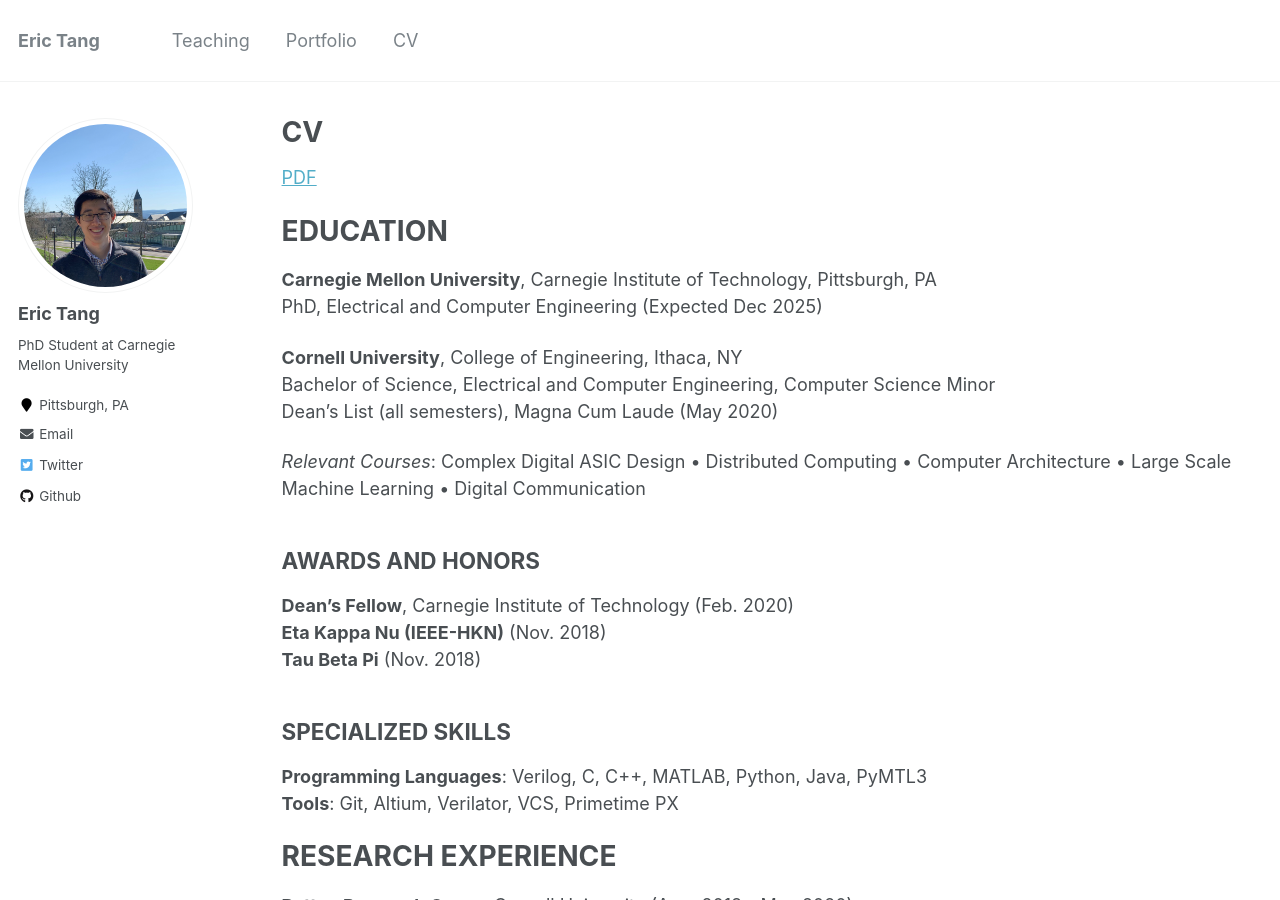
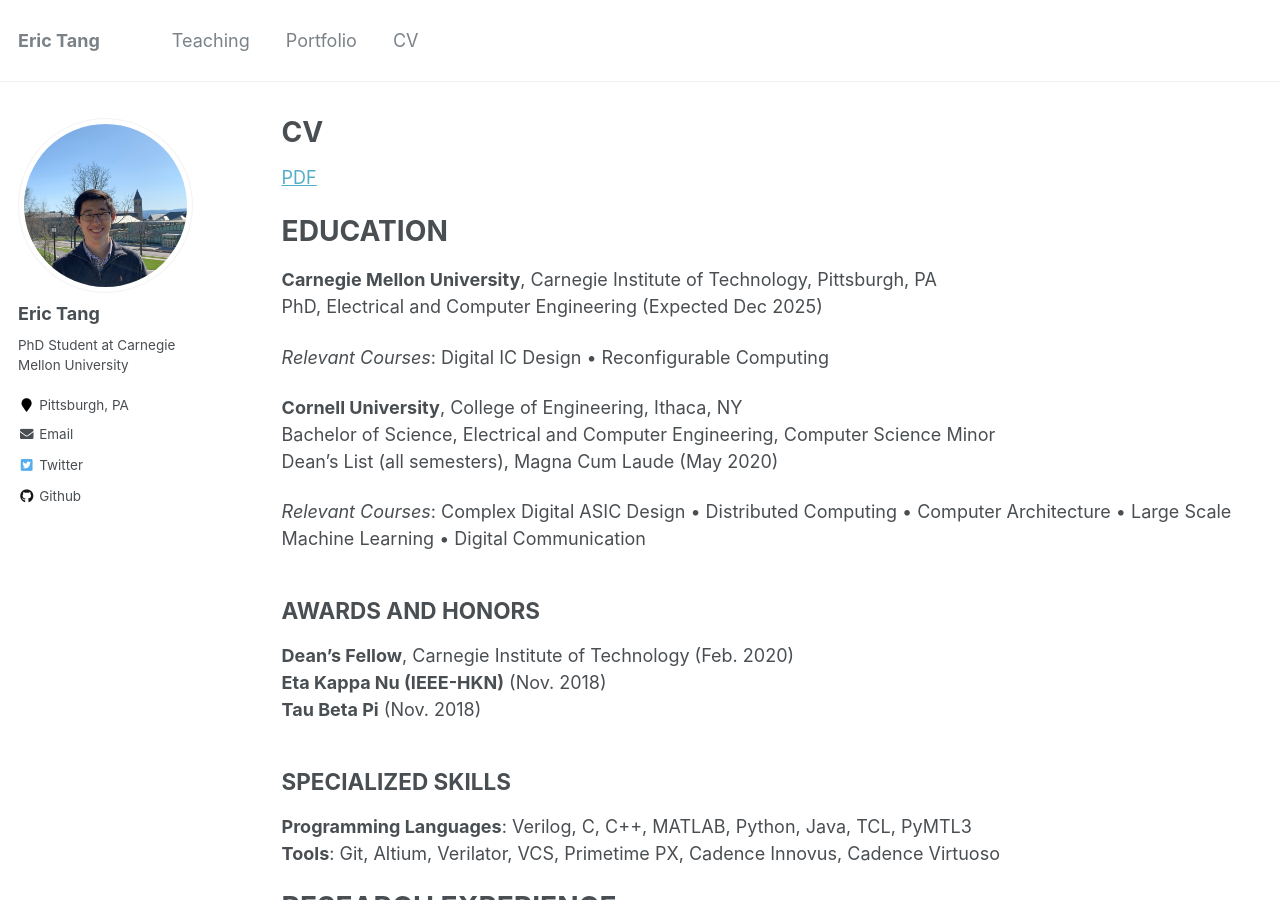
Before and after one commit to erictang25/erictang25.github.io, a Jekyll site: the page built from _pages/cv.md, in a window 1280 px wide and 900 px high. Built offline with Jekyll 4.4.1, drawn with Linux system fonts in a browser that asks for light colours.

Commit message:
updated info

```diff
--- a/_pages/cv.md
+++ b/_pages/cv.md
@@ -16,6 +16,8 @@
 **Carnegie Mellon University**, Carnegie Institute of Technology, Pittsburgh, PA
 PhD, Electrical and Computer Engineering (Expected Dec 2025)
 
+*Relevant Courses*: Digital IC Design • Reconfigurable Computing
+
 **Cornell University**, College of Engineering, Ithaca, NY
 Bachelor of Science, Electrical and Computer Engineering, Computer Science Minor
 Dean's List (all semesters), Magna Cum Laude (May 2020)
@@ -28,8 +30,8 @@
 **Tau Beta Pi** (Nov. 2018)
 
 ## SPECIALIZED SKILLS
-**Programming Languages**: Verilog, C, C++, MATLAB, Python, Java, PyMTL3
-**Tools**: Git, Altium, Verilator, VCS, Primetime PX
+**Programming Languages**: Verilog, C, C++, MATLAB, Python, Java, TCL, PyMTL3
+**Tools**: Git, Altium, Verilator, VCS, Primetime PX, Cadence Innovus, Cadence Virtuoso
 
 RESEARCH EXPERIENCE
 ======
```
Also changed, not shown: _pages/about.md (+1 -1 lines).
